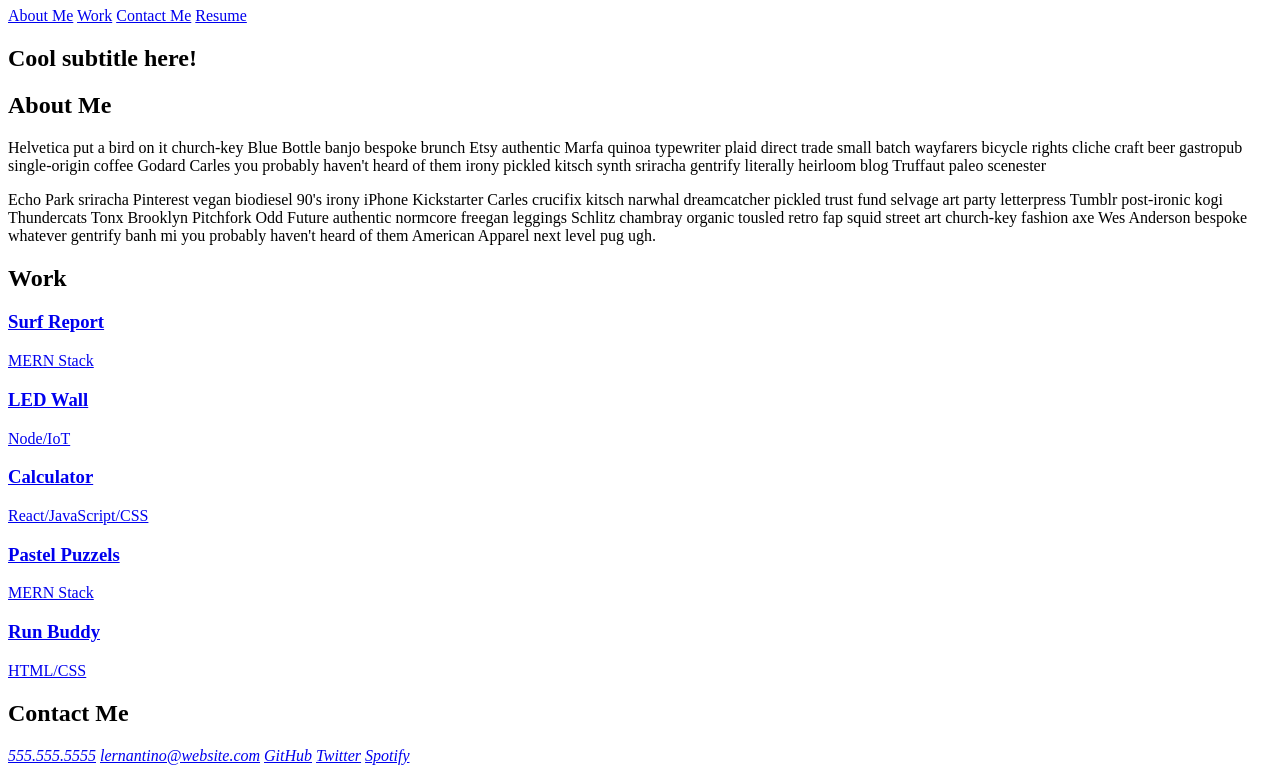
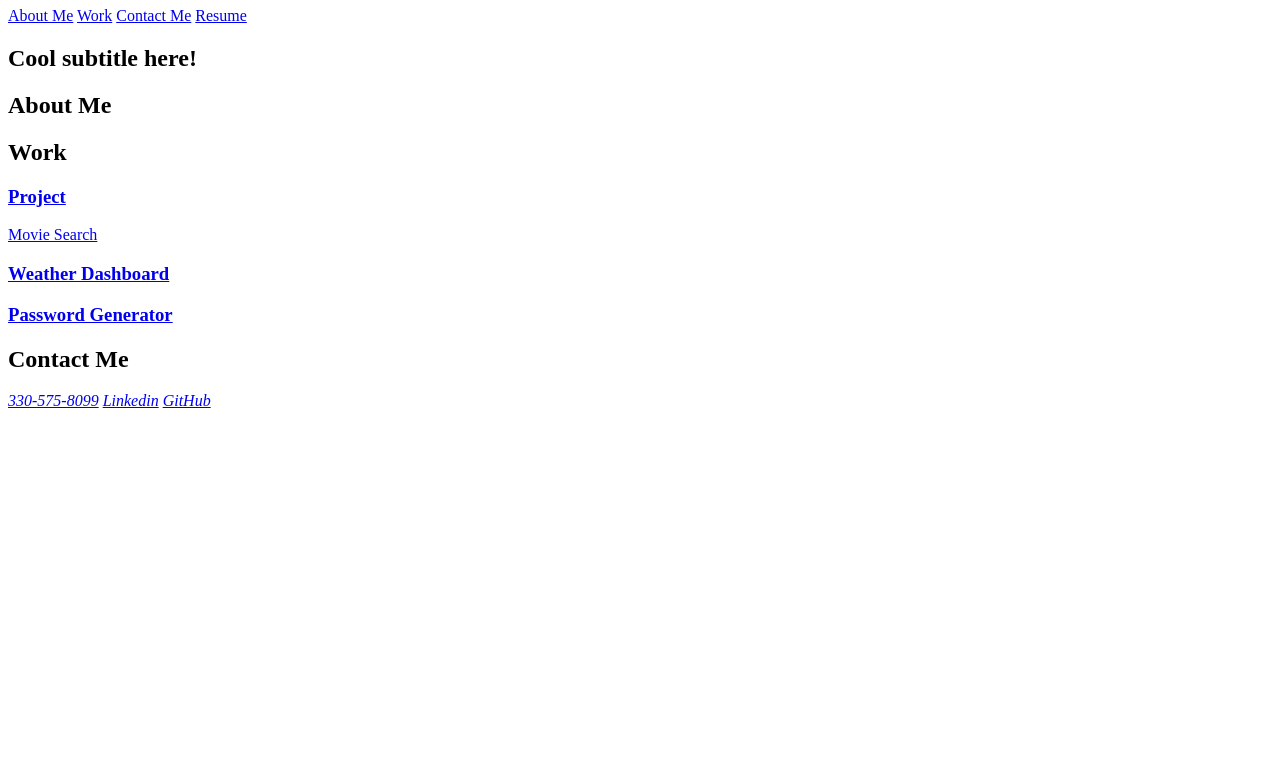
Before and after one commit to Mhg1996/Portfolio-Update, a plain HTML site: page index.html in a window 1280 px wide. Shown: the part 73-846 px from the top of the page. After the commit the page ends 800 px from the top, so only its background shows below. Drawn offline with Linux system fonts and the light colour scheme.

Commit message:
Added links to profiles and projects as well as resume

```diff
--- a/index.html
+++ b/index.html
@@ -5,20 +5,20 @@
   <meta charset="UTF-8">
   <meta name="viewport" content="width=device-width, initial-scale=1.0">
   <meta http-equiv="X-UA-Compatible" content="ie=edge">
-  <title>Lernantino // Web Developer</title>
-  <link rel="stylesheet" href="./assets/css/style.css" />
+  <title>Updated Portfolio</title>
+  <link rel="stylesheet" href="Assets/style.css" />
 </head>
 
 <body>
   <!-- main logo / nav -->
   <header>
-    <h1>Lernantino</h1>
+    <h1>Marissa's Portfolio</h1>
     <nav>
       <a href="#about">About Me</a>
       <a href="#work">Work</a>
       <a href="#contact">Contact Me</a>
       <!-- Link this to your resume! -->
-      <a href="#">Resume</a>
+      <a href="https://docs.google.com/document/d/1lxiQcBrsygcqJGpem4j2d_KYDAc7YiNK2wekCGeuzKo/edit">Resume</a>
     </nav>
   </header>
 
@@ -35,20 +35,10 @@
       <h2>About Me</h2>
       <div>
         <p>
-          Helvetica put a bird on it church-key Blue Bottle banjo bespoke brunch Etsy authentic Marfa quinoa typewriter
-          plaid
-          direct trade small batch wayfarers bicycle rights cliche craft beer gastropub single-origin coffee Godard
-          Carles you
-          probably haven't heard of them irony pickled kitsch synth sriracha gentrify literally heirloom blog Truffaut
-          paleo
-          scenester
+
         </p>
         <p>
-          Echo Park sriracha Pinterest vegan biodiesel 90's irony iPhone Kickstarter Carles crucifix kitsch narwhal
-          dreamcatcher pickled trust fund selvage art party letterpress Tumblr post-ironic kogi Thundercats Tonx
-          Brooklyn Pitchfork Odd Future authentic normcore freegan leggings Schlitz chambray organic tousled retro fap
-          squid street art church-key fashion axe Wes Anderson bespoke whatever gentrify banh mi you probably haven't
-          heard of them American Apparel next level pug ugh.
+
         </p>
       </div>
     </section>
@@ -58,38 +48,21 @@
       <h2>Work</h2>
       <div class="flex-container">
 
-        <a href="#" class="flex-item surf-report">
+        <a href="https://jordynnmancini.github.io/Movie-Search-App-Group-17-Project-1/" class="flex-item surf-report">
           <div>
-            <h3>Surf Report</h3>
-            <span>MERN Stack</span>
+            <h3>Project</h3>
+            <span>Movie Search</span>
           </div>
         </a>
 
-        <a href="#" class="flex-item led-wall">
+        <a href="https://mhg1996.github.io/Weather-Channel-Homework/" class="flex-item led-wall">
           <div>
-            <h3>LED Wall</h3>
-            <span>Node/IoT</span>
+            <h3>Weather Dashboard</h3>
           </div>
         </a>
-        <a href="#" class="flex-item react-calc">
+        <a href="https://mhg1996.github.io/Homework-03/" class="flex-item react-calc">
           <div>
-            <h3>Calculator</h3>
-            <span>React/JavaScript/CSS</span>
-          </div>
-        </a>
-
-        <a href="#" class="flex-item pastel-puzzles">
-          <div>
-            <h3>Pastel Puzzels</h3>
-            <span>MERN Stack</span>
-          </div>
-        </a>
-
-
-        <a href="#" class="flex-item run-buddy">
-          <div>
-            <h3>Run Buddy</h3>
-            <span>HTML/CSS</span>
+            <h3>Password Generator</h3>
           </div>
         </a>
 
@@ -101,11 +74,9 @@
       <h2>Contact Me</h2>
       <div>
         <address>
-          <a href="tel:+15555555555">555.555.5555</a>
-          <a href="mailto:lernantino@website.com">lernantino@website.com</a>
-          <a href="#">GitHub</a>
-          <a href="#">Twitter</a>
-          <a href="#">Spotify</a>
+          <a href="tel:+15555555555">330-575-8099</a>
+          <a href="https://www.linkedin.com/in/marissa-gonsiewski-389616195/">Linkedin</a>
+          <a href="https://github.com/Mhg1996">GitHub</a>
         </address>
       </div>
     </section>
```
